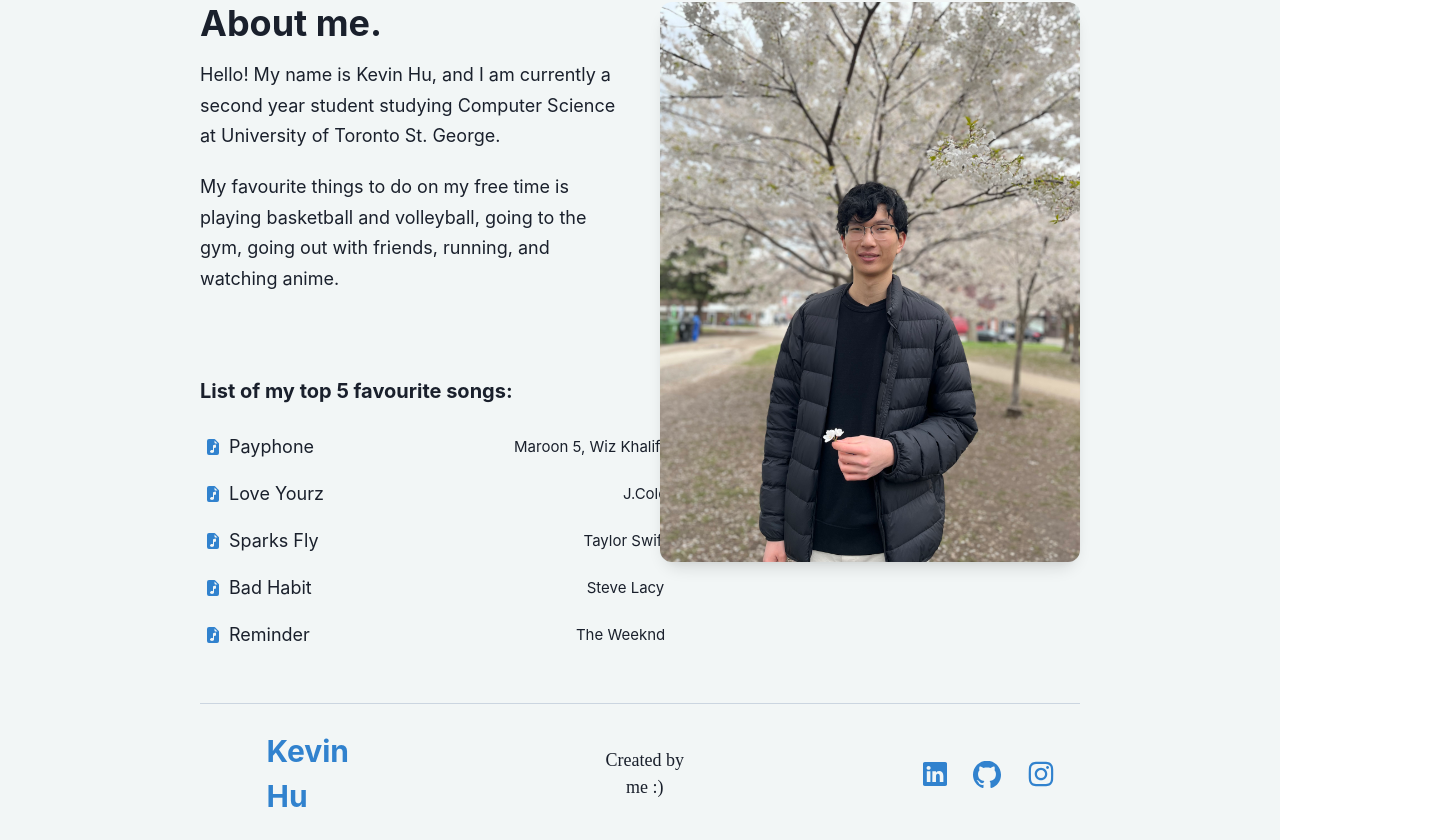
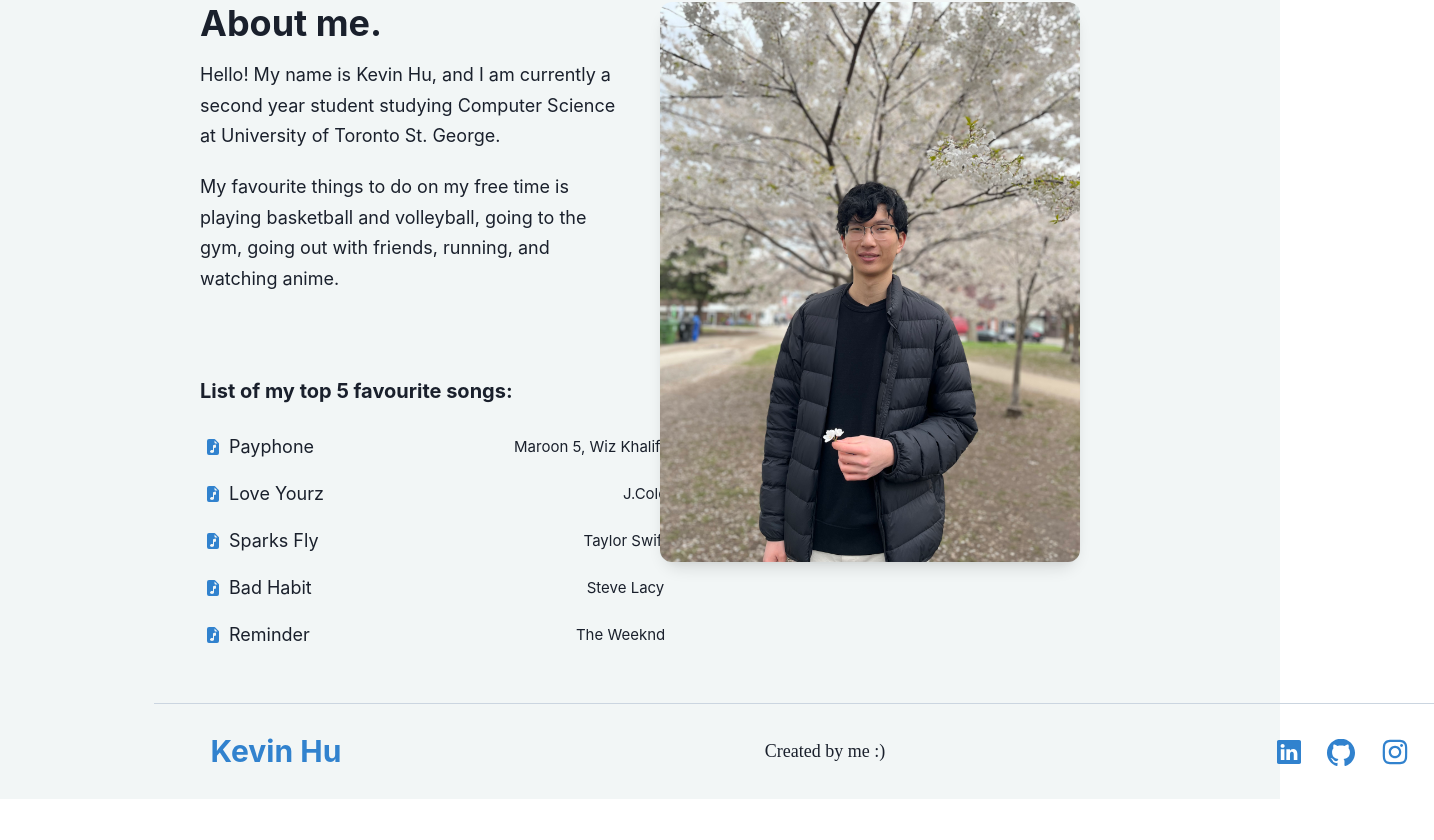
Before and after one commit to kev0921/personal-website, a React (Vite) app: page /About in a window 1280 px wide. Shown: the part 118-958 px from the top of the page, 1434 px wide, since content can reach past the window. After the commit the page ends 917 px from the top, so only its background shows below. Built offline with nearby package versions, Linux system fonts and the light colour scheme.

Commit message:
footer optimizations

```diff
--- a/src/components/Footer.jsx
+++ b/src/components/Footer.jsx
@@ -13,20 +13,24 @@ const Footer = () => {
       }
 
     return (
-        <HStack alignContent="center" p={["5px", "25px"]} borderTop="1px" borderColor="gray.300" mt={["30px","50px"]}
-        borderStyle="solid" ml={["2px", "200px"]} mr={["2px", "200px"]}>
+        <Flex alignItems="center" p={["5px", "25px"]} borderTop="1px" borderColor="gray.300" mt={["30px","50px"]}
+        borderStyle="solid" ml={["0%", "12%"]} mr={["0%", "12%"]} width="100%">
             <Box whitespace="nowrap" mx={8} fontWeight="bold" color={colorMode === "dark" ? "blue.500" : "blue.500"} transition="color 0.3s ease, font-weight 0.3s"
-                _hover={{ color: colorMode === "dark" ? "white" : "black"}} mr={["5%", "27%"]} ml={["5%", "5%"]}>
-                <Text textAlign="left" alignItems="center" fontWeight="bold" fontSize={["20px", "30px"]}>
+                _hover={{ color: colorMode === "dark" ? "white" : "black"}}>
+                <Text textAlign="left" fontWeight="bold" fontSize={["20px", "30px"]}>
                     <a href="/">Kevin Hu</a>
                 </Text>
             </Box>
 
-            <Text textAlign="center" fontFamily="initial" fontSize={["14px", "18px"]} mr={["5%", "27%"]}>
+            <Spacer/>
+
+            <Text textAlign="center" fontFamily="initial" fontSize={["0px", "18px"]}>
                 Created by me :{")"}
             </Text>
 
-            <Box display="flex" alignItems="center">
+            <Spacer/>
+
+            <Flex>
 
                 <a href="https://www.linkedin.com/in/kevinhu04/" style={iconStyles}>
                     <Icon as={BsLinkedin} boxSize={6} mr={[2.5, 5]} color='blue.500' transition="color 0.3s ease" _hover={{ color: colorMode === "dark" ? "white" : "black" }}/>
@@ -40,8 +44,8 @@ const Footer = () => {
                     <Icon as={FaInstagram} boxSize={7} mr={[2.5, 0]}color='blue.500' transition="color 0.3s ease" _hover={{ color: colorMode === "dark" ? "white" : "black" }}/>
                 </a>
 
-          </Box>
-        </HStack>
+          </Flex>
+        </Flex>
      );
 }
 
```
